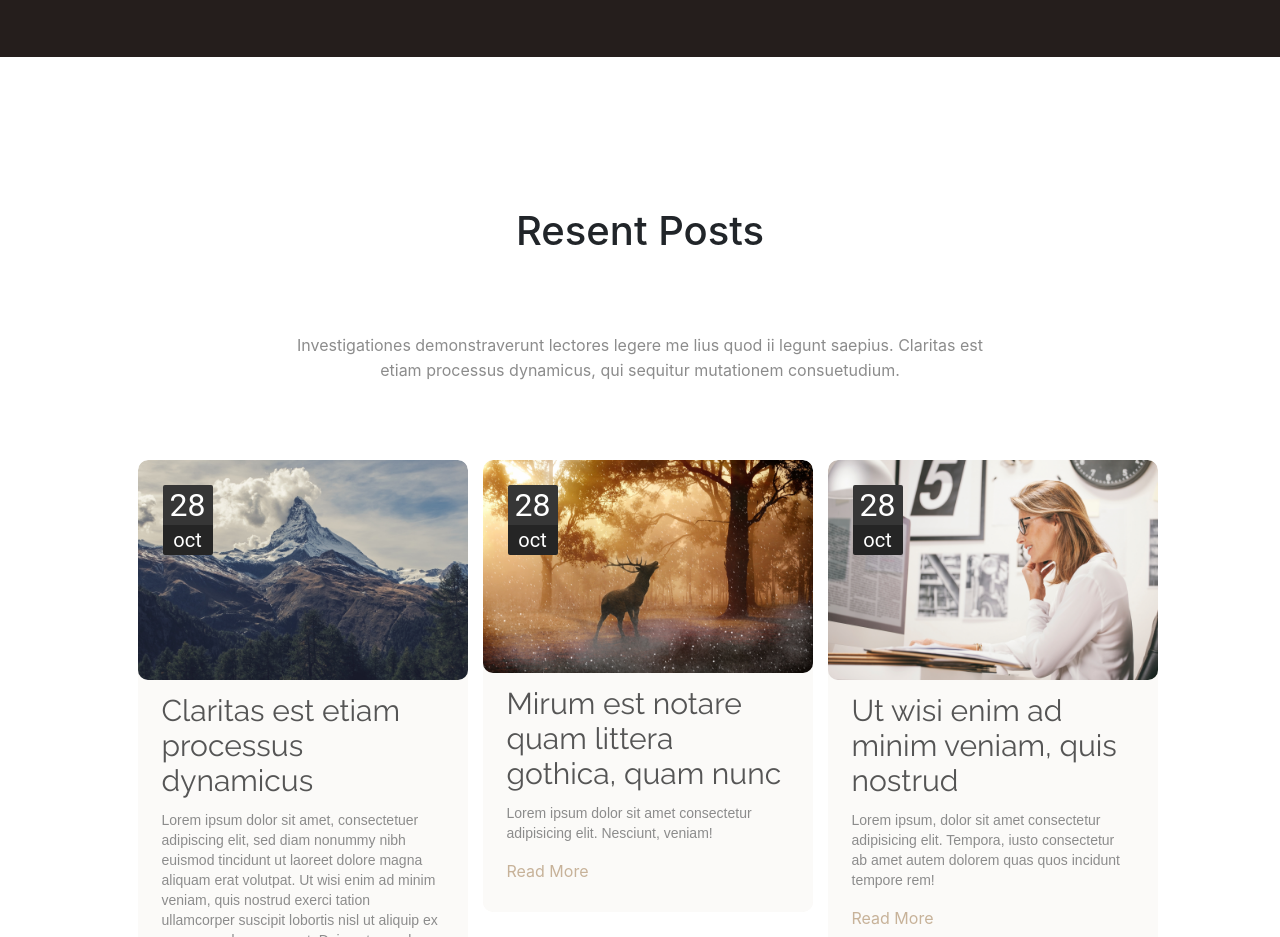
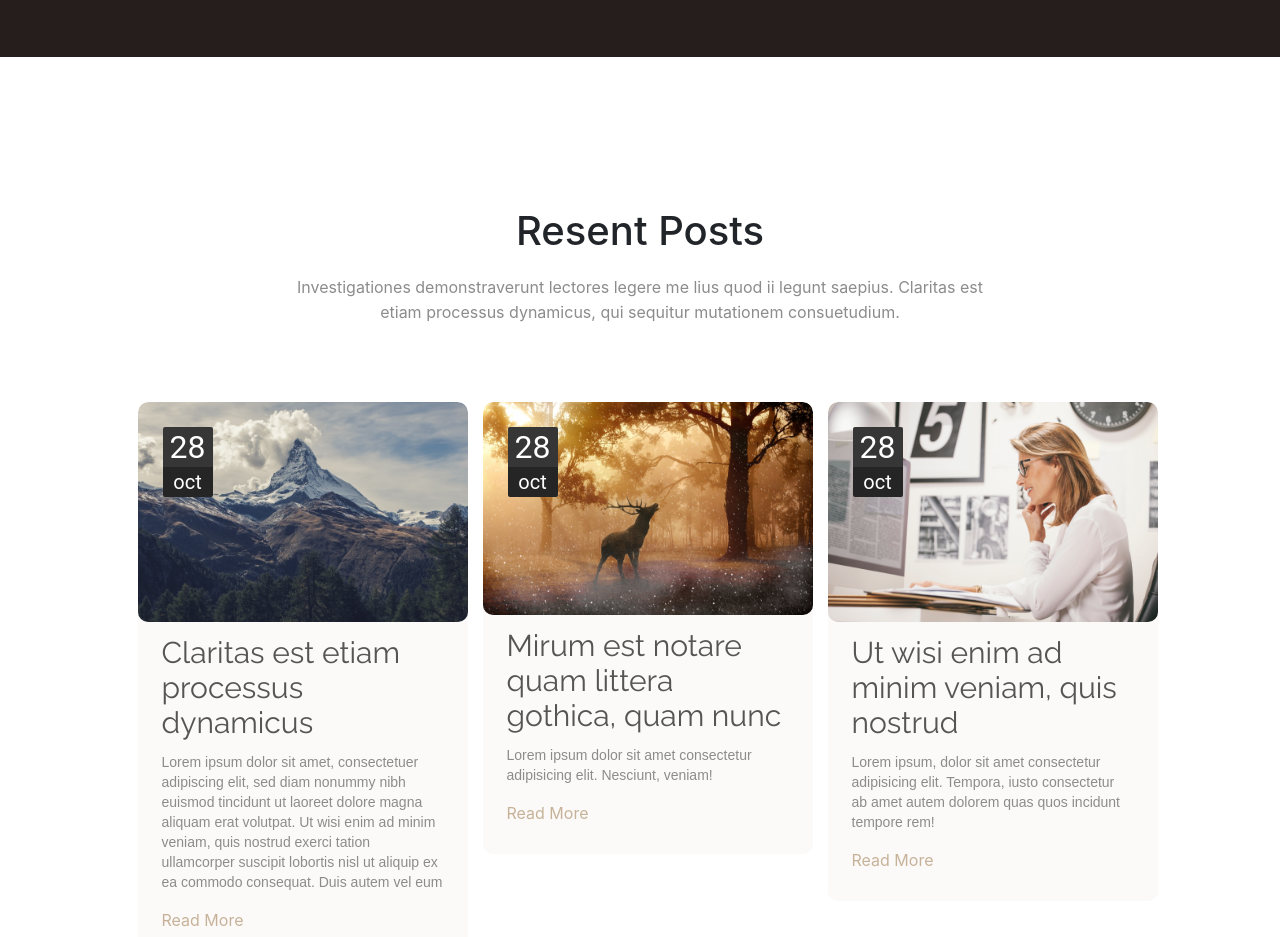
Before and after one commit to Badly89/main-project, a plain HTML site: page index.html in a window 1280 px wide. Shown: the part 4780-5717 px from the top of the page. Drawn offline with nearby package versions, Linux system fonts and the light colour scheme.

```diff
--- a/css/style.css
+++ b/css/style.css
@@ -1009,7 +1009,7 @@ justify-content: space-between; */
     margin-bottom: 60px;
 }
 .op-header h1{
-    padding: 70px 0;
+    padding: 70px 0 0;
     text-align: center;
 }
 
@@ -1019,6 +1019,7 @@ justify-content: space-between; */
     line-height: 1.6em;
     font-weight: normal;
     text-align: center;
+    margin-top: 20px;
 }
 
 .op-wraper{
```
